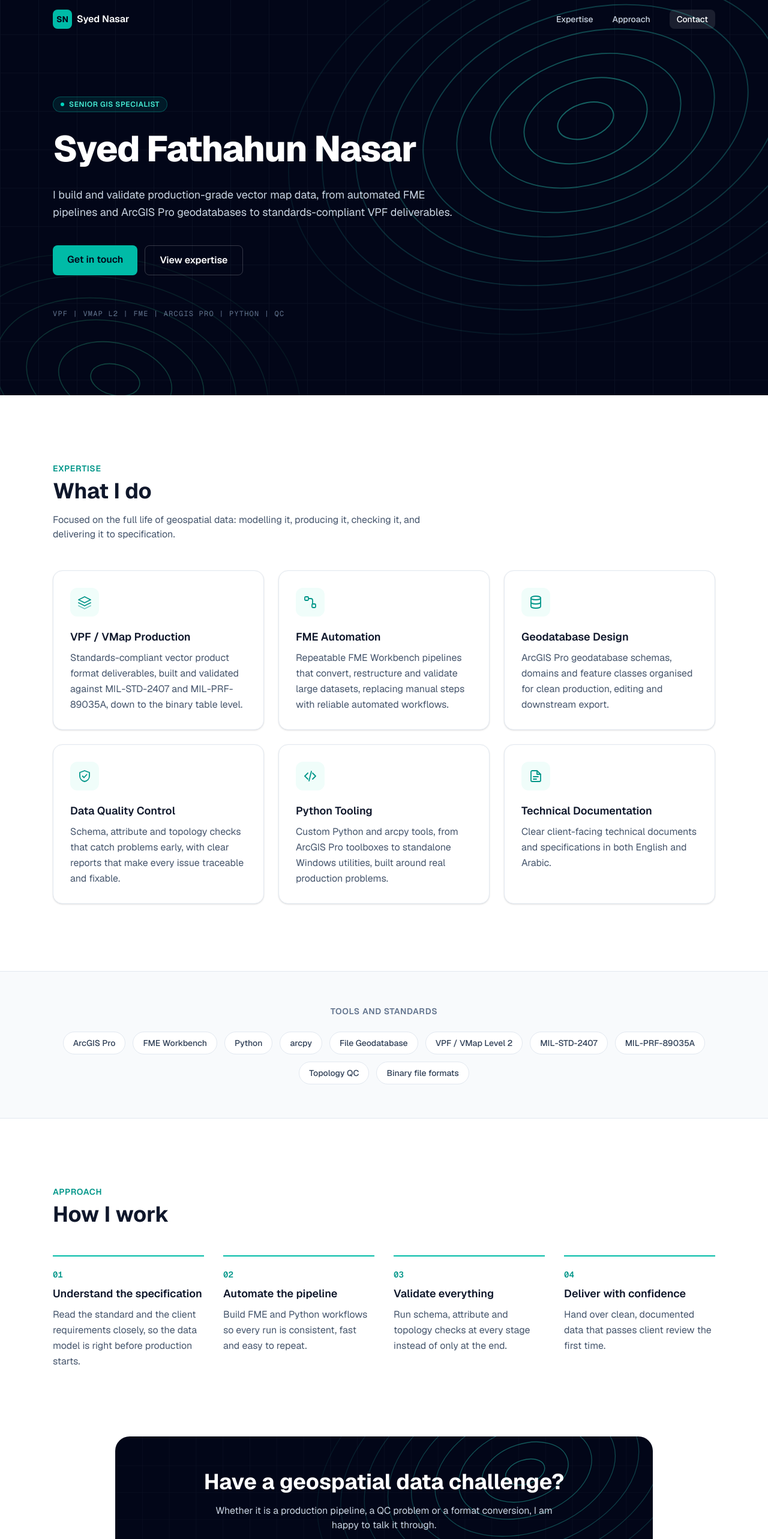
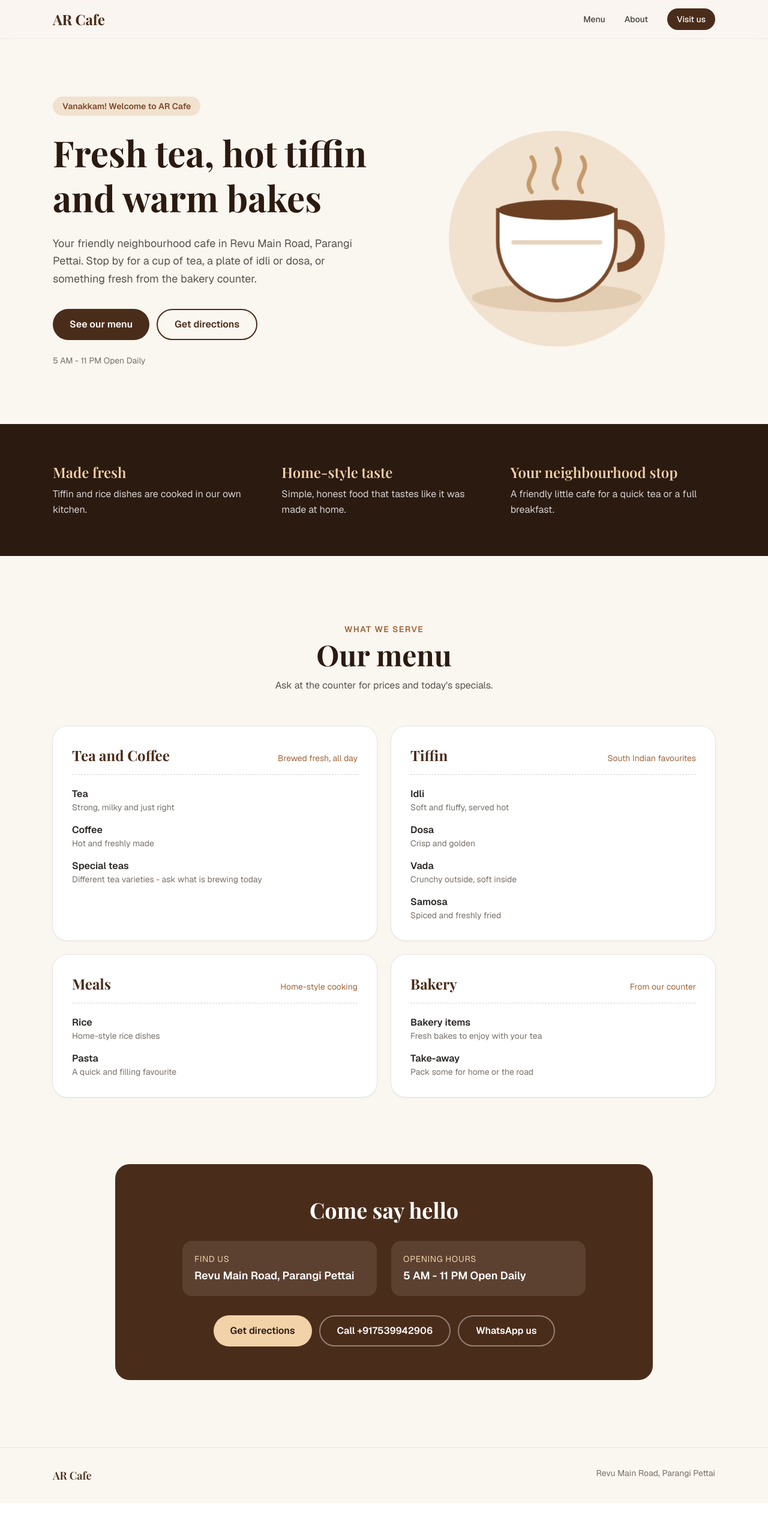
Before and after one commit to sdnasar2001/arcafe, a Next.js app: page / in a window 1280 px wide. Shown: the top 2566 px of the page at 60% size. After the commit the page ends 2506 px from the top, so only its background shows below. Built offline with nearby package versions, Linux system fonts and the light colour scheme.

Commit message:
AR Cafe website

```diff
--- /dev/null
+++ b/app/cafe-info.ts
@@ -0,0 +1,7 @@
+// Edit these details any time, then push to update the website.
+export const CAFE = {
+  name: "AR Cafe",
+  phone: "917539942906",
+  address: "Revu Main Road, Parangi Pettai",
+  hours: "5 AM - 11 PM Open Daily",
+};
--- a/app/page.tsx
+++ b/app/page.tsx
@@ -1,351 +1,234 @@
 import type { Metadata } from "next";
+import { Playfair_Display } from "next/font/google";
+import { CAFE } from "./cafe-info";
+
+const serif = Playfair_Display({ subsets: ["latin"], weight: ["600", "700"] });
 
 export const metadata: Metadata = {
-  title: "Syed Fathahun Nasar | Senior GIS Specialist",
+  title: CAFE.name + " | Tea, Coffee, Tiffin and Bakery in Parangipettai",
   description:
-    "Senior GIS Specialist focused on VPF / VMap vector map production, FME automation, ArcGIS Pro geodatabases and geospatial data quality control.",
+    CAFE.name +
+    " in Parangipettai - fresh tea and coffee, special teas, idli, dosa, vada, samosa, rice, pasta and bakery items.",
 };
 
-const EMAIL = "mailtonasar@gmail.com";
-const GITHUB = "https://github.com/sdnasar2001";
-
-const expertise = [
+const menu = [
   {
-    icon: "layers",
-    title: "VPF / VMap Production",
-    text: "Standards-compliant vector product format deliverables, built and validated against MIL-STD-2407 and MIL-PRF-89035A, down to the binary table level.",
+    title: "Tea and Coffee",
+    note: "Brewed fresh, all day",
+    items: [
+      ["Tea", "Strong, milky and just right"],
+      ["Coffee", "Hot and freshly made"],
+      ["Special teas", "Different tea varieties - ask what is brewing today"],
+    ],
   },
   {
-    icon: "flow",
-    title: "FME Automation",
-    text: "Repeatable FME Workbench pipelines that convert, restructure and validate large datasets, replacing manual steps with reliable automated workflows.",
+    title: "Tiffin",
+    note: "South Indian favourites",
+    items: [
+      ["Idli", "Soft and fluffy, served hot"],
+      ["Dosa", "Crisp and golden"],
+      ["Vada", "Crunchy outside, soft inside"],
+      ["Samosa", "Spiced and freshly fried"],
+    ],
   },
   {
-    icon: "database",
-    title: "Geodatabase Design",
-    text: "ArcGIS Pro geodatabase schemas, domains and feature classes organised for clean production, editing and downstream export.",
+    title: "Meals",
+    note: "Home-style cooking",
+    items: [
+      ["Rice", "Home-style rice dishes"],
+      ["Pasta", "A quick and filling favourite"],
+    ],
   },
   {
-    icon: "check",
-    title: "Data Quality Control",
-    text: "Schema, attribute and topology checks that catch problems early, with clear reports that make every issue traceable and fixable.",
-  },
-  {
-    icon: "code",
-    title: "Python Tooling",
-    text: "Custom Python and arcpy tools, from ArcGIS Pro toolboxes to standalone Windows utilities, built around real production problems.",
-  },
-  {
-    icon: "doc",
-    title: "Technical Documentation",
-    text: "Clear client-facing technical documents and specifications in both English and Arabic.",
+    title: "Bakery",
+    note: "From our counter",
+    items: [
+      ["Bakery items", "Fresh bakes to enjoy with your tea"],
+      ["Take-away", "Pack some for home or the road"],
+    ],
   },
 ];
 
-const tools = [
-  "ArcGIS Pro",
-  "FME Workbench",
-  "Python",
-  "arcpy",
-  "File Geodatabase",
-  "VPF / VMap Level 2",
-  "MIL-STD-2407",
-  "MIL-PRF-89035A",
-  "Topology QC",
-  "Binary file formats",
-];
-
-const steps = [
+const highlights = [
   {
-    n: "01",
-    title: "Understand the specification",
-    text: "Read the standard and the client requirements closely, so the data model is right before production starts.",
+    title: "Made fresh",
+    text: "Tiffin and rice dishes are cooked in our own kitchen.",
   },
   {
-    n: "02",
-    title: "Automate the pipeline",
-    text: "Build FME and Python workflows so every run is consistent, fast and easy to repeat.",
+    title: "Home-style taste",
+    text: "Simple, honest food that tastes like it was made at home.",
   },
   {
-    n: "03",
-    title: "Validate everything",
-    text: "Run schema, attribute and topology checks at every stage instead of only at the end.",
-  },
-  {
-    n: "04",
-    title: "Deliver with confidence",
-    text: "Hand over clean, documented data that passes client review the first time.",
+    title: "Your neighbourhood stop",
+    text: "A friendly little cafe for a quick tea or a full breakfast.",
   },
 ];
 
-function Icon({ name }: { name: string }) {
-  const common = {
-    width: 24,
-    height: 24,
-    viewBox: "0 0 24 24",
-    fill: "none",
-    stroke: "currentColor",
-    strokeWidth: 1.8,
-    strokeLinecap: "round" as const,
-    strokeLinejoin: "round" as const,
-    "aria-hidden": true,
-  };
-  switch (name) {
-    case "layers":
-      return (
-        <svg {...common}>
-          <path d="M12 3 2 8l10 5 10-5-10-5Z" />
-          <path d="m2 13 10 5 10-5" />
-          <path d="m2 18 10 5 10-5" opacity="0.5" />
-        </svg>
-      );
-    case "flow":
-      return (
-        <svg {...common}>
-          <rect x="3" y="3" width="6" height="6" rx="1.5" />
-          <rect x="15" y="15" width="6" height="6" rx="1.5" />
-          <path d="M9 6h4a3 3 0 0 1 3 3v6" />
-        </svg>
-      );
-    case "database":
-      return (
-        <svg {...common}>
-          <ellipse cx="12" cy="5" rx="8" ry="3" />
-          <path d="M4 5v14c0 1.7 3.6 3 8 3s8-1.3 8-3V5" />
-          <path d="M4 12c0 1.7 3.6 3 8 3s8-1.3 8-3" />
-        </svg>
-      );
-    case "check":
-      return (
-        <svg {...common}>
-          <path d="M12 3 4 6v6c0 4.5 3.4 8 8 9 4.6-1 8-4.5 8-9V6l-8-3Z" />
-          <path d="m8.5 12 2.5 2.5 4.5-5" />
-        </svg>
-      );
-    case "code":
-      return (
-        <svg {...common}>
-          <path d="m8 7-5 5 5 5" />
-          <path d="m16 7 5 5-5 5" />
-          <path d="m14 4-4 16" />
-        </svg>
-      );
-    default:
-      return (
-        <svg {...common}>
-          <path d="M14 3H6a2 2 0 0 0-2 2v14a2 2 0 0 0 2 2h12a2 2 0 0 0 2-2V9l-6-6Z" />
-          <path d="M14 3v6h6" />
-          <path d="M8 13h8M8 17h5" />
-        </svg>
-      );
-  }
-}
-
-function Contours() {
-  const rings = [0, 1, 2, 3, 4, 5, 6, 7, 8];
+function Cup() {
   return (
-    <svg
-      viewBox="0 0 800 500"
-      preserveAspectRatio="xMidYMid slice"
-      aria-hidden="true"
-      className="absolute inset-0 h-full w-full"
-    >
-      <defs>
-        <pattern id="graticule" width="40" height="40" patternUnits="userSpaceOnUse">
-          <path d="M40 0H0V40" fill="none" stroke="rgb(148 163 184 / 0.07)" strokeWidth="1" />
-        </pattern>
-      </defs>
-      <rect width="800" height="500" fill="url(#graticule)" />
-      <g fill="none" stroke="rgb(45 212 191)" strokeWidth="1.2">
-        {rings.map((i) => (
-          <ellipse
-            key={"a" + i}
-            cx="610"
-            cy="170"
-            rx={30 + i * 36}
-            ry={18 + i * 24}
-            transform="rotate(-18 610 170)"
-            strokeOpacity={0.45 - i * 0.045}
-          />
-        ))}
+    <svg viewBox="0 0 320 320" aria-hidden="true" className="h-auto w-full max-w-sm">
+      <circle cx="160" cy="170" r="150" fill="#f1e2cf" />
+      <g fill="none" stroke="#c49a6c" strokeWidth="6" strokeLinecap="round" className="animate-pulse">
+        <path d="M125 105c-14-18 14-28 0-48" />
+        <path d="M160 100c-14-20 14-30 0-55" />
+        <path d="M195 105c-14-18 14-28 0-48" />
       </g>
-      <g fill="none" stroke="rgb(52 211 153)" strokeWidth="1">
-        {rings.slice(0, 6).map((i) => (
-          <ellipse
-            key={"b" + i}
-            cx="120"
-            cy="440"
-            rx={26 + i * 34}
-            ry={16 + i * 22}
-            transform="rotate(14 120 440)"
-            strokeOpacity={0.3 - i * 0.045}
-          />
-        ))}
-      </g>
+      <ellipse cx="160" cy="252" rx="118" ry="20" fill="#e3cdb2" />
+      <path d="M244 150c42 0 42 58 0 60" fill="none" stroke="#7a4a2b" strokeWidth="13" />
+      <path d="M78 130h164v44a82 82 0 0 1-164 0Z" fill="#ffffff" stroke="#7a4a2b" strokeWidth="5" />
+      <ellipse cx="160" cy="130" rx="82" ry="14" fill="#6b3f22" />
+      <path d="M100 175h120" stroke="#e8d3bb" strokeWidth="6" strokeLinecap="round" />
     </svg>
   );
 }
 
 export default function Home() {
+  const hasPhone = CAFE.phone.trim().length > 0;
+  const mapsUrl =
+    "https://www.google.com/maps/search/?api=1&query=" +
+    encodeURIComponent(CAFE.name + " " + CAFE.address);
+
   return (
-    <main className="min-h-screen bg-white font-sans text-slate-700 antialiased">
+    <main className="min-h-screen bg-[#faf6f0] font-sans text-stone-700 antialiased">
       {/* Navigation */}
-      <header className="absolute inset-x-0 top-0 z-20">
+      <header className="sticky top-0 z-20 border-b border-stone-200/70 bg-[#faf6f0]/90 backdrop-blur">
         <div className="mx-auto flex h-16 max-w-6xl items-center justify-between px-4 sm:px-6">
-          <a href="#top" className="flex items-center gap-2 font-semibold text-white">
-            <span className="grid h-8 w-8 place-items-center rounded-lg bg-teal-500 text-sm font-bold text-slate-950">
-              SN
-            </span>
-            <span className="hidden sm:inline">Syed Nasar</span>
+          <a href="#top" className={serif.className + " text-2xl font-bold text-[#4a2c1a]"}>
+            {CAFE.name}
           </a>
-          <nav className="flex items-center gap-5 text-sm font-medium text-slate-300 sm:gap-8">
-            <a href="#expertise" className="hover:text-white">Expertise</a>
-            <a href="#approach" className="hidden hover:text-white sm:inline">Approach</a>
-            <a href="#contact" className="rounded-lg bg-white/10 px-3 py-1.5 text-white hover:bg-white/20">
-              Contact
+          <nav className="flex items-center gap-5 text-sm font-medium sm:gap-8">
+            <a href="#menu" className="hover:text-[#4a2c1a]">Menu</a>
+            <a href="#about" className="hidden hover:text-[#4a2c1a] sm:inline">About</a>
+            <a href="#visit" className="rounded-full bg-[#4a2c1a] px-4 py-2 text-white hover:bg-[#3a2214]">
+              Visit us
             </a>
           </nav>
         </div>
       </header>
 
       {/* Hero */}
-      <section id="top" className="relative overflow-hidden bg-slate-950 text-white">
-        <Contours />
-        <div className="relative mx-auto max-w-6xl px-4 pb-24 pt-32 sm:px-6 md:pb-32 md:pt-40">
-          <p className="inline-flex items-center gap-2 rounded-full border border-teal-400/30 bg-teal-400/10 px-3 py-1 text-xs font-semibold uppercase tracking-wider text-teal-300">
-            <span className="h-1.5 w-1.5 rounded-full bg-teal-400" />
-            Senior GIS Specialist
+      <section id="top" className="mx-auto grid max-w-6xl items-center gap-12 px-4 py-16 sm:px-6 md:grid-cols-2 md:py-24">
+        <div>
+          <p className="inline-block rounded-full bg-[#f1e2cf] px-4 py-1.5 text-sm font-semibold text-[#7a4a2b]">
+            Vanakkam! Welcome to {CAFE.name}
           </p>
-          <h1 className="mt-6 max-w-3xl text-4xl font-extrabold leading-tight tracking-tight sm:text-5xl md:text-6xl">
-            Syed Fathahun Nasar
+          <h1 className={serif.className + " mt-6 text-5xl font-bold leading-tight text-[#2b1a10] md:text-6xl"}>
+            Fresh tea, hot tiffin and warm bakes
           </h1>
-          <p className="mt-6 max-w-2xl text-lg leading-relaxed text-slate-300">
-            I build and validate production-grade vector map data, from automated FME pipelines
-            and ArcGIS Pro geodatabases to standards-compliant VPF deliverables.
+          <p className="mt-6 max-w-lg text-lg leading-relaxed text-stone-600">
+            Your friendly neighbourhood cafe in {CAFE.address}. Stop by for a cup of tea, a plate of
+            idli or dosa, or something fresh from the bakery counter.
           </p>
-          <div className="mt-10 flex flex-col gap-3 sm:flex-row">
+          <div className="mt-9 flex flex-col gap-3 sm:flex-row">
             <a
-              href={"mailto:" + EMAIL}
-              className="rounded-lg bg-teal-500 px-6 py-3 text-center font-semibold text-slate-950 transition hover:bg-teal-400"
+              href="#menu"
+              className="rounded-full bg-[#4a2c1a] px-7 py-3.5 text-center font-semibold text-white transition hover:bg-[#3a2214]"
             >
-              Get in touch
+              See our menu
             </a>
             <a
-              href="#expertise"
-              className="rounded-lg border border-white/20 px-6 py-3 text-center font-semibold text-white transition hover:bg-white/10"
+              href={mapsUrl}
+              className="rounded-full border-2 border-[#4a2c1a] px-7 py-3 text-center font-semibold text-[#4a2c1a] transition hover:bg-[#4a2c1a] hover:text-white"
             >
-              View expertise
+              Get directions
             </a>
           </div>
-          <p className="mt-14 font-mono text-xs tracking-widest text-slate-500">
-            VPF | VMAP L2 | FME | ARCGIS PRO | PYTHON | QC
-          </p>
+          <p className="mt-6 text-sm text-stone-500">{CAFE.hours}</p>
+        </div>
+        <div className="flex justify-center">
+          <Cup />
         </div>
       </section>
 
-      {/* Expertise */}
-      <section id="expertise" className="py-20 md:py-28">
+      {/* Highlights */}
+      <section id="about" className="bg-[#2b1a10] py-16 text-white">
+        <div className="mx-auto grid max-w-6xl gap-10 px-4 sm:px-6 md:grid-cols-3">
+          {highlights.map((h) => (
+            <div key={h.title}>
+              <h3 className={serif.className + " text-2xl font-semibold text-[#f1d2a9]"}>{h.title}</h3>
+              <p className="mt-2 leading-relaxed text-stone-300">{h.text}</p>
+            </div>
+          ))}
+        </div>
+      </section>
+
+      {/* Menu */}
+      <section id="menu" className="py-20 md:py-28">
         <div className="mx-auto max-w-6xl px-4 sm:px-6">
-          <div className="max-w-2xl">
-            <p className="text-sm font-semibold uppercase tracking-wider text-teal-600">Expertise</p>
-            <h2 className="mt-2 text-3xl font-bold text-slate-900 md:text-4xl">
-              What I do
-            </h2>
-            <p className="mt-4 text-slate-600">
-              Focused on the full life of geospatial data: modelling it, producing it, checking it,
-              and delivering it to specification.
+          <div className="text-center">
+            <p className="text-sm font-semibold uppercase tracking-widest text-[#a0663c]">What we serve</p>
+            <h2 className={serif.className + " mt-2 text-4xl font-bold text-[#2b1a10] md:text-5xl"}>Our menu</h2>
+            <p className="mx-auto mt-4 max-w-xl text-stone-600">
+              Ask at the counter for prices and today&apos;s specials.
             </p>
           </div>
-          <div className="mt-12 grid gap-6 sm:grid-cols-2 lg:grid-cols-3">
-            {expertise.map((item) => (
-              <div
-                key={item.title}
-                className="rounded-2xl border border-slate-200 bg-white p-7 shadow-sm transition hover:-translate-y-0.5 hover:shadow-md"
-              >
-                <div className="grid h-12 w-12 place-items-center rounded-xl bg-teal-50 text-teal-600">
-                  <Icon name={item.icon} />
+          <div className="mt-14 grid gap-6 md:grid-cols-2">
+            {menu.map((section) => (
+              <div key={section.title} className="rounded-3xl bg-white p-8 shadow-sm ring-1 ring-stone-200">
+                <div className="flex items-baseline justify-between gap-4 border-b border-dashed border-stone-300 pb-4">
+                  <h3 className={serif.className + " text-2xl font-bold text-[#4a2c1a]"}>{section.title}</h3>
+                  <span className="text-sm text-[#a0663c]">{section.note}</span>
                 </div>
-                <h3 className="mt-5 text-lg font-semibold text-slate-900">{item.title}</h3>
-                <p className="mt-2 leading-relaxed text-slate-600">{item.text}</p>
+                <ul className="mt-5 space-y-4">
+                  {section.items.map(([name, desc]) => (
+                    <li key={name}>
+                      <p className="font-semibold text-stone-800">{name}</p>
+                      <p className="text-sm text-stone-500">{desc}</p>
+                    </li>
+                  ))}
+                </ul>
               </div>
             ))}
           </div>
         </div>
       </section>
 
-      {/* Tools */}
-      <section className="border-y border-slate-200 bg-slate-50 py-14">
-        <div className="mx-auto max-w-6xl px-4 sm:px-6">
-          <p className="text-center text-sm font-semibold uppercase tracking-wider text-slate-500">
-            Tools and standards
-          </p>
-          <div className="mt-6 flex flex-wrap justify-center gap-3">
-            {tools.map((t) => (
-              <span
-                key={t}
-                className="rounded-full border border-slate-200 bg-white px-4 py-2 text-sm font-medium text-slate-700"
+      {/* Visit */}
+      <section id="visit" className="px-4 pb-20 sm:px-6 md:pb-28">
+        <div className="mx-auto max-w-4xl rounded-3xl bg-[#4a2c1a] px-6 py-14 text-center text-white md:px-14">
+          <h2 className={serif.className + " text-4xl font-bold"}>Come say hello</h2>
+          <div className="mx-auto mt-8 grid max-w-2xl gap-6 text-left sm:grid-cols-2">
+            <div className="rounded-2xl bg-white/10 p-5">
+              <p className="text-sm uppercase tracking-wider text-[#f1d2a9]">Find us</p>
+              <p className="mt-1 text-lg font-semibold">{CAFE.address}</p>
+            </div>
+            <div className="rounded-2xl bg-white/10 p-5">
+              <p className="text-sm uppercase tracking-wider text-[#f1d2a9]">Opening hours</p>
+              <p className="mt-1 text-lg font-semibold">{CAFE.hours}</p>
+            </div>
+          </div>
+          <div className="mt-8 flex flex-col justify-center gap-3 sm:flex-row">
+            <a
+              href={mapsUrl}
+              className="rounded-full bg-[#f1d2a9] px-7 py-3.5 font-semibold text-[#2b1a10] transition hover:bg-white"
+            >
+              Get directions
+            </a>
+            {hasPhone && (
+              <a
+                href={"tel:+" + CAFE.phone}
+                className="rounded-full border-2 border-white/40 px-7 py-3 font-semibold transition hover:bg-white/10"
               >
-                {t}
-              </span>
-            ))}
-          </div>
-        </div>
-      </section>
-
-      {/* Approach */}
-      <section id="approach" className="py-20 md:py-28">
-        <div className="mx-auto max-w-6xl px-4 sm:px-6">
-          <div className="max-w-2xl">
-            <p className="text-sm font-semibold uppercase tracking-wider text-teal-600">Approach</p>
-            <h2 className="mt-2 text-3xl font-bold text-slate-900 md:text-4xl">
-              How I work
-            </h2>
-          </div>
-          <div className="mt-12 grid gap-8 md:grid-cols-2 lg:grid-cols-4">
-            {steps.map((s) => (
-              <div key={s.n} className="border-t-2 border-teal-500 pt-5">
-                <p className="font-mono text-sm font-semibold text-teal-600">{s.n}</p>
-                <h3 className="mt-2 text-lg font-semibold text-slate-900">{s.title}</h3>
-                <p className="mt-2 leading-relaxed text-slate-600">{s.text}</p>
-              </div>
-            ))}
-          </div>
-        </div>
-      </section>
-
-      {/* Contact */}
-      <section id="contact" className="px-4 pb-20 sm:px-6 md:pb-28">
-        <div className="relative mx-auto max-w-4xl overflow-hidden rounded-3xl bg-slate-950 px-6 py-14 text-center text-white md:px-14">
-          <Contours />
-          <div className="relative">
-            <h2 className="text-3xl font-bold md:text-4xl">Have a geospatial data challenge?</h2>
-            <p className="mx-auto mt-4 max-w-xl text-slate-300">
-              Whether it is a production pipeline, a QC problem or a format conversion, I am happy to
-              talk it through.
-            </p>
-            <div className="mt-8 flex flex-col justify-center gap-3 sm:flex-row">
+                Call +{CAFE.phone}
+              </a>
+            )}
+            {hasPhone && (
               <a
-                href={"mailto:" + EMAIL}
-                className="rounded-lg bg-teal-500 px-6 py-3 font-semibold text-slate-950 transition hover:bg-teal-400"
+                href={"https://wa.me/" + CAFE.phone}
+                className="rounded-full border-2 border-white/40 px-7 py-3 font-semibold transition hover:bg-white/10"
               >
-                {EMAIL}
+                WhatsApp us
               </a>
-              <a
-                href={GITHUB}
-                className="rounded-lg border border-white/20 px-6 py-3 font-semibold text-white transition hover:bg-white/10"
-              >
-                GitHub
-              </a>
-            </div>
+            )}
           </div>
         </div>
       </section>
 
       {/* Footer */}
-      <footer className="border-t border-slate-200">
-        <div className="mx-auto flex max-w-6xl flex-col justify-between gap-3 px-4 py-8 text-sm text-slate-500 sm:flex-row sm:px-6">
-          <p>Syed Fathahun Nasar - Senior GIS Specialist</p>
-          <p>Built with Next.js and Tailwind CSS</p>
+      <footer className="border-t border-stone-200">
+        <div className="mx-auto flex max-w-6xl flex-col justify-between gap-3 px-4 py-8 text-sm text-stone-500 sm:flex-row sm:px-6">
+          <p className={serif.className + " text-lg font-semibold text-[#4a2c1a]"}>{CAFE.name}</p>
+          <p>{CAFE.address}</p>
         </div>
       </footer>
     </main>
```
